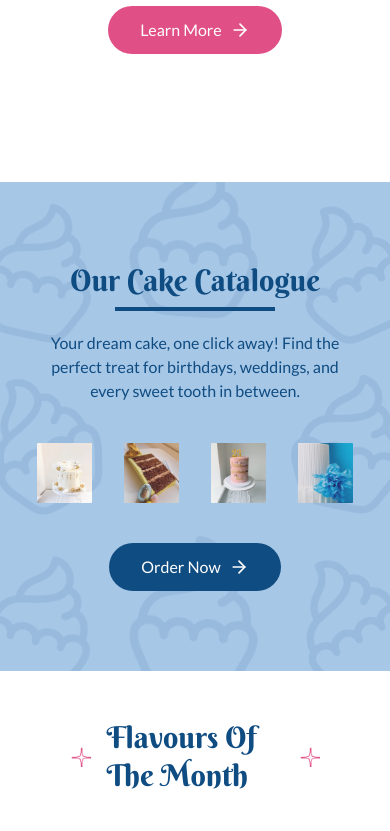
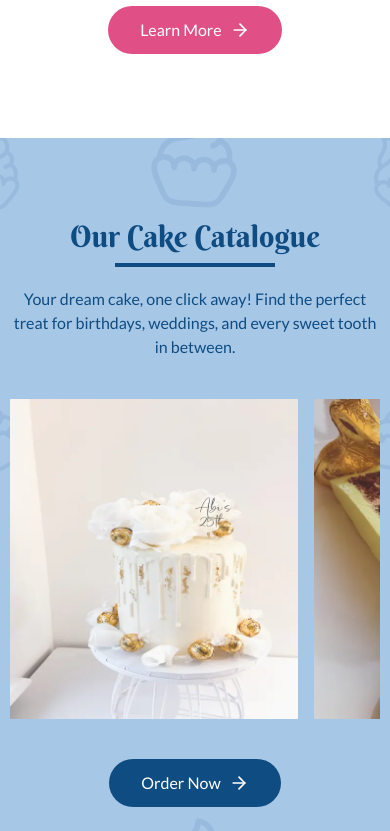
Before and after one commit to MonarchCorps/hegais-cakes, a Next.js app: page / in a window 390 px wide. Shown: the part 2940-3771 px from the top of the page. Built offline with nearby package versions, Linux system fonts and the light colour scheme; what pocketbase would draw is missing.

Commit message:
catalogue section responsive

```diff
--- a/src/components/home/catalogue.tsx
+++ b/src/components/home/catalogue.tsx
@@ -9,20 +9,20 @@ import { motion } from "framer-motion";
 export default function Catalogue() {
     return (
         <section>
-            <div className="relative bg-[#A7C7E7] py-8 px-4 overflow-hidden">
+            <div className="relative bg-[#A7C7E7] py-8 overflow-hidden">
 
                 {/* center images */}
 
                 <img
                     src="/images/cupcake-blue.png"
                     alt="Cupcake Blue"
-                    className="absolute rotate-[30deg] left-1/2 -translate-x-1/2 -top-16 size-[15rem] object-contain"
+                    className="absolute rotate-[30deg] left-1/2 -translate-x-1/2 -top-16 size-[15rem] object-contain max-[1061px]:size-[10rem]"
                 />
 
                 <img
                     src="/images/cupcake-blue.png"
                     alt="Cupcake Blue"
-                    className="absolute rotate-[30deg] left-1/2 -translate-x-1/2 -bottom-16 size-[15rem] object-contain"
+                    className="absolute rotate-[30deg] left-1/2 -translate-x-1/2 -bottom-16 size-[15rem] object-contain max-[1061px]:size-[10rem]"
                 />
 
 
@@ -31,13 +31,13 @@ export default function Catalogue() {
                 <img
                     src="/images/cupcake-blue.png"
                     alt="Cupcake Blue"
-                    className="absolute rotate-[2deg] top-[-3%] -right-16 size-[13rem] object-contain"
+                    className="absolute rotate-[2deg] top-[-3%] -right-16 size-[13rem] object-contain max-[1061px]:size-[10rem] max-[711px]:size-[7rem]"
                 />
 
                 <img
                     src="/images/cupcake-blue.png"
                     alt="Cupcake Blue"
-                    className="absolute rotate-[38deg] top-[-3%] -left-16 size-[13rem] object-contain"
+                    className="absolute rotate-[38deg] top-[-3%] -left-16 size-[13rem] object-contain max-[1061px]:size-[10rem] max-[711px]:size-[7rem]"
                 />
 
 
@@ -46,13 +46,13 @@ export default function Catalogue() {
                 <img
                     src="/images/cupcake-blue.png"
                     alt="Cupcake Blue"
-                    className="absolute rotate-[38deg] top-[32%] -right-16 size-[13rem] object-contain"
+                    className="absolute rotate-[38deg] top-[32%] -right-16 size-[13rem] object-contain max-[1061px]:size-[10rem] max-[711px]:size-[7rem]"
                 />
 
                 <img
                     src="/images/cupcake-blue.png"
                     alt="Cupcake Blue"
-                    className="absolute rotate-[-2deg] top-[32%] -left-16 size-[13rem] object-contain"
+                    className="absolute rotate-[-2deg] top-[32%] -left-16 size-[13rem] object-contain max-[1061px]:size-[10rem] max-[711px]:size-[7rem]"
                 />
 
 
@@ -61,16 +61,16 @@ export default function Catalogue() {
                 <img
                     src="/images/cupcake-blue.png"
                     alt="Cupcake Blue"
-                    className="absolute rotate-[-3deg] -bottom-14 -right-16 size-[13rem] object-contain"
+                    className="absolute rotate-[-3deg] -bottom-14 -right-16 size-[13rem] object-contain max-[1061px]:size-[10rem] max-[711px]:size-[7rem]"
                 />
                 <img
                     src="/images/cupcake-blue.png"
                     alt="Cupcake Blue"
-                    className="absolute rotate-[40deg] -bottom-14 -left-16 size-[13rem] object-contain"
+                    className="absolute rotate-[40deg] -bottom-14 -left-16 size-[13rem] object-contain max-[1061px]:size-[10rem] max-[711px]:size-[7rem]"
                 />
 
 
-                <div className="relative py-12 px-3 max-w-[95%] mx-auto">
+                <div className="relative py-12 max-w-[95%] mx-auto">
                     <div className="relative mb-8">
                         <motion.h1
                             initial={{ opacity: 0, y: 30 }}
@@ -90,7 +90,7 @@ export default function Catalogue() {
                         className="text-center mt-1 text-[#0F4C81] max-w-[35rem] mx-auto">
                         Your dream cake, one click away! Find the perfect treat for birthdays, weddings, and every sweet tooth in between.
                     </motion.p>
-                    <div className="grid grid-cols-4 gap-x-8 gap-y-4 mt-10 mb-10">
+                    <div className="flex items-center gap-x-4 gap-y-4 mt-10 mb-10 overflow-x-scroll scrollbar-hide">
                         {[
                             { src: "/images/cake-2.webp", alt: "Cake 2" },
                             { src: "/images/cake-3.webp", alt: "Cake 3" },
@@ -101,7 +101,7 @@ export default function Catalogue() {
                                 key={cake.alt}
                                 src={cake.src}
                                 alt={cake.alt}
-                                className="size-full object-cover"
+                                className="object-cover min-w-[18rem] min-h-[20rem]"
                                 initial={{ opacity: 0, y: 40 }}
                                 whileInView={{ opacity: 1, y: 0 }}
                                 transition={{ duration: 0.7, delay: idx * 0.15 }}
--- a/src/components/home/designed.tsx
+++ b/src/components/home/designed.tsx
@@ -9,7 +9,7 @@ import Link from "next/link";
 export default function Designed() {
     return (
         <section>
-            <div className="relative py-12 px-3 max-w-[100rem] mx-auto">
+            <div className="relative pt-12 pb-1 px-3 max-w-[100rem] mx-auto">
                 <div className="relative mb-8">
                     <motion.h1
                         initial={{ opacity: 0, y: 30 }}
```
